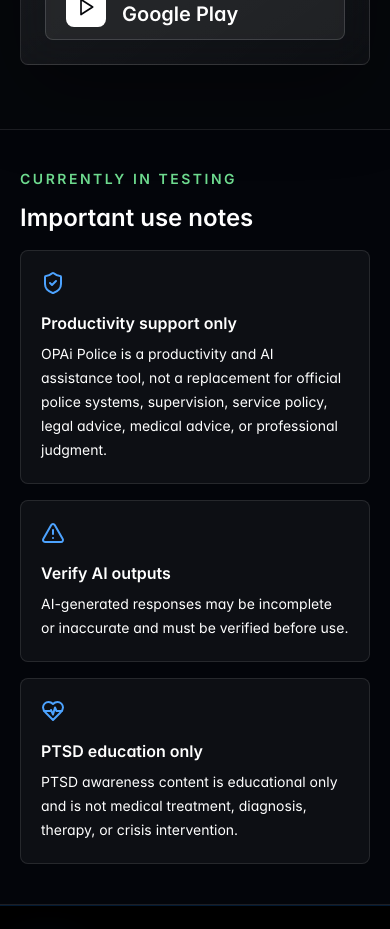
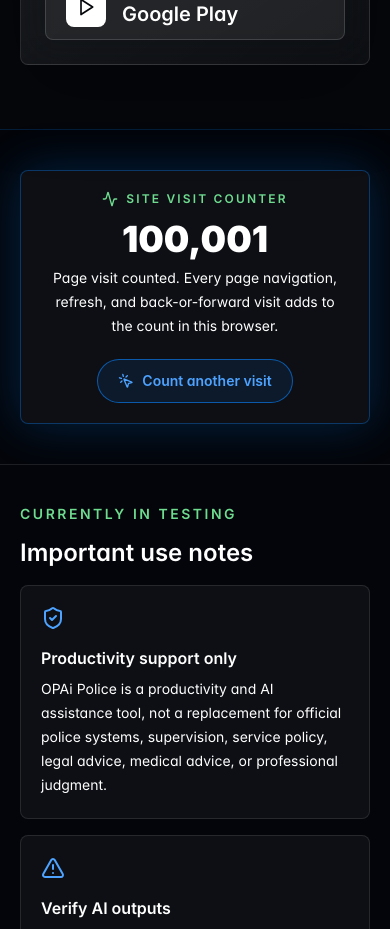
Before and after one commit to Saman1981OPAi/opai-website, a Next.js app: page / in a window 390 px wide. Shown: the part 9760-10689 px from the top of the page. Built offline with nearby package versions, Linux system fonts and the light colour scheme.

Commit message:
Add interactive home page visit counter

```diff
--- a/app/layout.tsx
+++ b/app/layout.tsx
@@ -3,6 +3,7 @@
 import { DisclaimerBand } from "@/components/DisclaimerBand";
 import { Footer } from "@/components/Footer";
 import { Header } from "@/components/Header";
+import { VisitCounter } from "@/components/VisitCounter";
 import { site } from "@/lib/site";
 import "./globals.css";
 
@@ -62,6 +63,7 @@
       <body className="font-sans antialiased">
         <Header />
         <main id="main">{children}</main>
+        <VisitCounter />
         <DisclaimerBand />
         <Footer />
       </body>
--- /dev/null
+++ b/components/VisitCounter.tsx
@@ -0,0 +1,80 @@
+"use client";
+
+import { useEffect, useMemo, useState } from "react";
+import { usePathname } from "next/navigation";
+import { Activity, MousePointerClick } from "lucide-react";
+import { Container } from "@/components/Container";
+
+const COUNTER_START = 100000;
+const STORAGE_KEY = "opai-site-visit-counter";
+
+function formatCount(count: number) {
+  return new Intl.NumberFormat("en-CA").format(count);
+}
+
+function readStoredCount() {
+  if (typeof window === "undefined") {
+    return COUNTER_START;
+  }
+
+  const stored = window.localStorage.getItem(STORAGE_KEY);
+  const parsed = stored ? Number.parseInt(stored, 10) : COUNTER_START;
+
+  return Number.isFinite(parsed) && parsed >= COUNTER_START ? parsed : COUNTER_START;
+}
+
+export function VisitCounter() {
+  const pathname = usePathname();
+  const [count, setCount] = useState(COUNTER_START);
+  const [lastAction, setLastAction] = useState("Counting page visits");
+  const isHomePage = pathname === "/";
+
+  useEffect(() => {
+    const nextCount = readStoredCount() + 1;
+
+    window.localStorage.setItem(STORAGE_KEY, String(nextCount));
+    setCount(nextCount);
+    setLastAction("Page visit counted");
+  }, [pathname]);
+
+  const displayCount = useMemo(() => formatCount(count), [count]);
+
+  const countAnotherVisit = () => {
+    const nextCount = readStoredCount() + 1;
+
+    window.localStorage.setItem(STORAGE_KEY, String(nextCount));
+    setCount(nextCount);
+    setLastAction("Repeat visit counted");
+  };
+
+  if (!isHomePage) {
+    return null;
+  }
+
+  return (
+    <section className="border-t border-opai-blue/20 bg-[#03050A] py-10" aria-label="OPAi site visit counter">
+      <Container>
+        <div className="mx-auto flex max-w-xl flex-col items-center rounded-[8px] border border-opai-blue/35 bg-white/[0.045] px-6 py-5 text-center shadow-glow">
+          <div className="mb-3 flex items-center gap-2 text-xs font-semibold uppercase tracking-[0.18em] text-ptsd-green">
+            <Activity className="size-4" aria-hidden="true" />
+            Site Visit Counter
+          </div>
+          <p className="text-4xl font-black text-white sm:text-5xl" aria-live="polite">
+            {displayCount}
+          </p>
+          <p className="mt-2 text-sm leading-6 text-white/62">
+            {lastAction}. Every page navigation, refresh, and back-or-forward visit adds to the count in this browser.
+          </p>
+          <button
+            type="button"
+            onClick={countAnotherVisit}
+            className="focus-ring mt-5 inline-flex min-h-11 items-center gap-2 rounded-full border border-opai-blue/60 bg-opai-blue/10 px-5 text-sm font-semibold text-opai-blue-soft transition hover:bg-opai-blue/20"
+          >
+            <MousePointerClick className="size-4" aria-hidden="true" />
+            Count another visit
+          </button>
+        </div>
+      </Container>
+    </section>
+  );
+}
```
Also changed, not shown: 1 other file (tests, documents, lock files or other folders).
